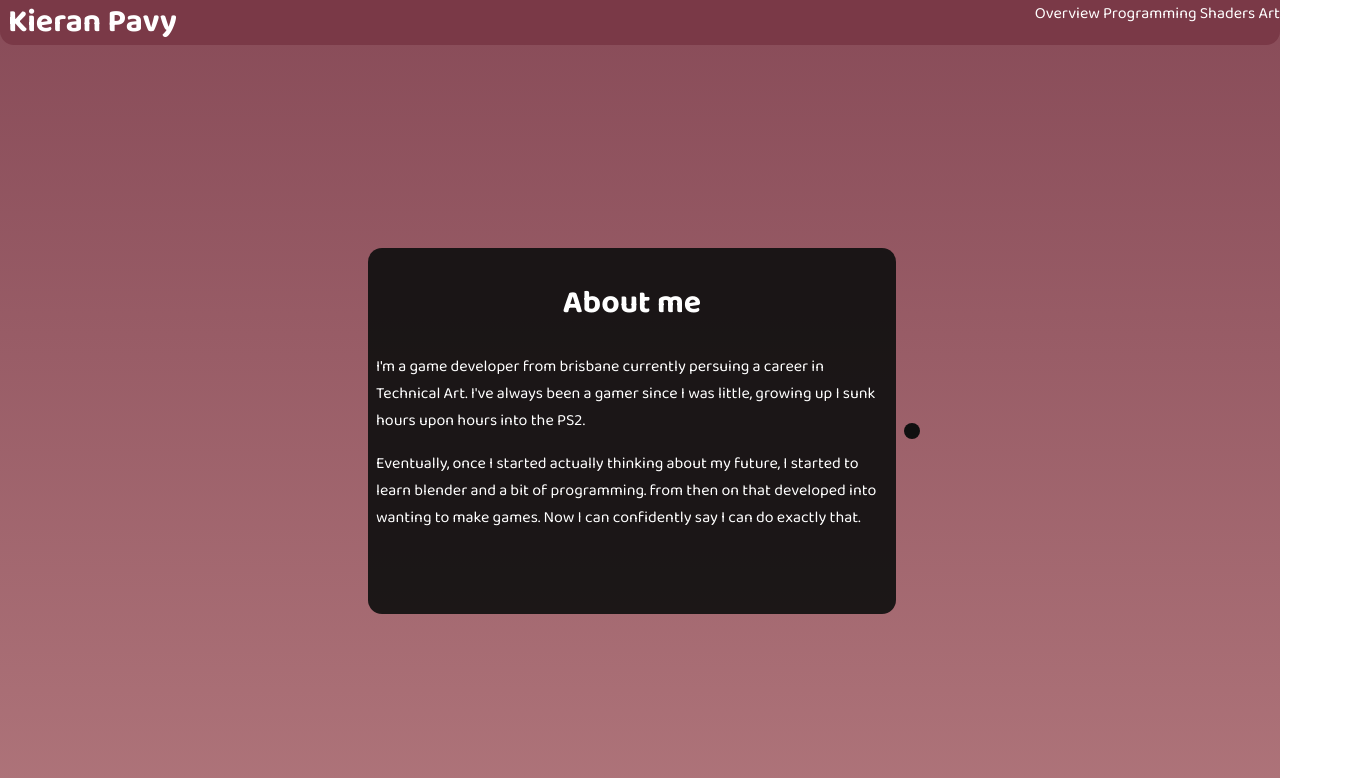
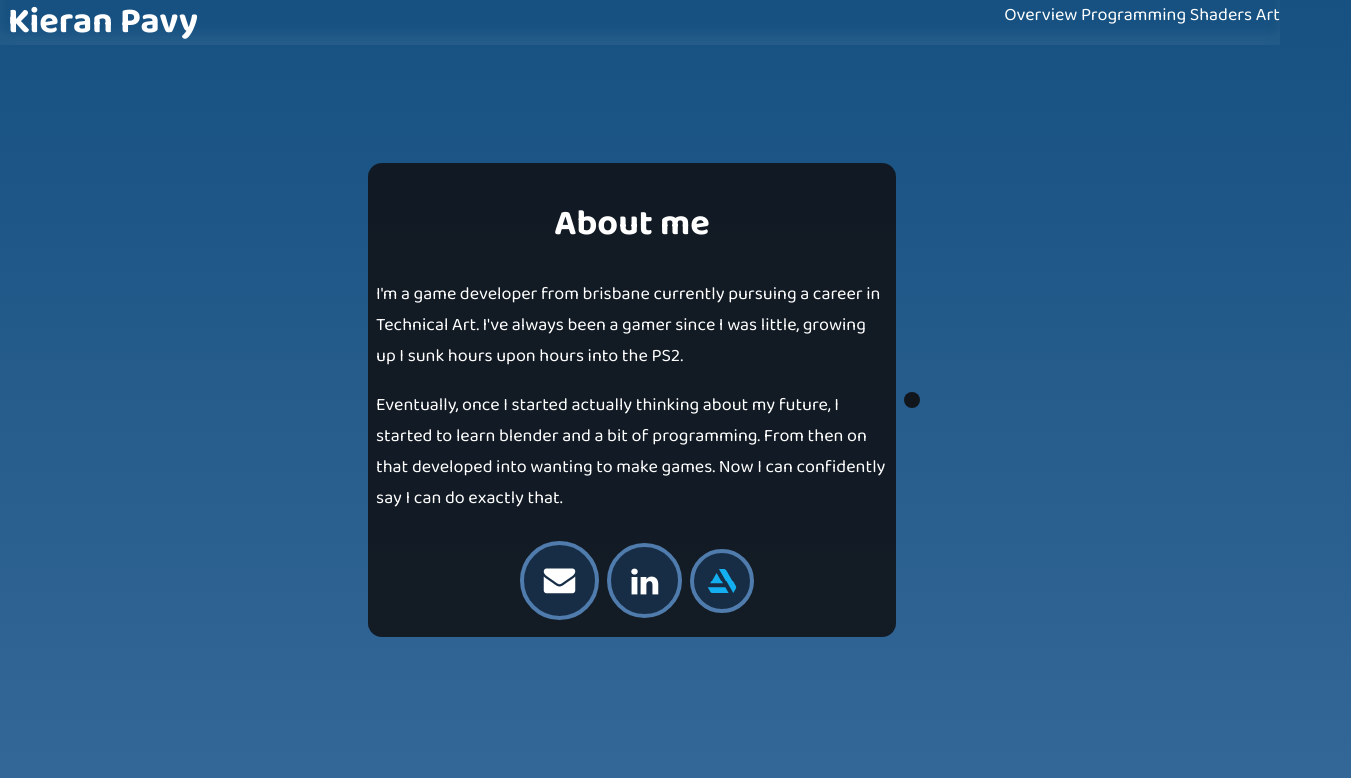
Before and after one commit to jakey1947/jakey1947.github.io, a website: page index.html in a window 1280 px wide. Shown: the top 778 px of the page, 1351 px wide, since content can reach past the window. Drawn offline with Linux system fonts and the light colour scheme.

Commit message:
more theming, scaling and contact buttons

```diff
--- a/index.html
+++ b/index.html
@@ -5,6 +5,7 @@
 <meta content="https://cdnb.artstation.com/p/assets/images/images/021/734/127/large/kieran-pavy-smiley-marshmallow.jpg?1572769601" property="og:image" />
 <head>
     <link href="https://fonts.googleapis.com/css2?family=Baloo+Da+2:wght@400;500;700&display=swap" rel="stylesheet">
+    <link rel="stylesheet" href="https://cdnjs.cloudflare.com/ajax/libs/font-awesome/4.7.0/css/font-awesome.min.css">
     <script type="importmap">
       {
         "imports": {
@@ -19,23 +20,28 @@
       document.adoptedStyleSheets.push(typescaleStyles.styleSheet);
     </script>
   </head>
-  <body style="background-image: linear-gradient(#884b58, #d49c9b);  padding: 0; margin: 0;">
-    <div style = "height: 5%; min-height: 40px; padding: 0; top: 0;"></div>
-
-    <div id="overview-panel" role="tabpanel" aria-labelledby="overview-tab">
-        <div style="display:flex; justify-content: center; right:0; left:0; min-height: 75vh; max-height:100vh; max-width: 100vw; margin: 0 auto; aspect-ratio: 1.777777777777777777777777778;">
+  <body style="background-image: linear-gradient(#165181, #4F7CAC);min-height: 100%;  padding: 0; margin: 0; font-size: 18px;">
+    <div style="display: flex; justify-content: center; margin: auto;">
+        <div style="display: inline-block; justify-self: center; padding: auto;">
+            <div id="overview-panel" role="tabpanel" aria-labelledby="overview-tab" style="display: flex; align-content: center; flex-direction: column;">
+                <div class="setter" style="display:flex; justify-content: center; height:100vh; aspect-ratio: 1.777777777777777777777777778;">
                     <embed src="https://cdnb.artstation.com/p/assets/images/images/054/219/289/large/kieran-pavy-final-raised-1080.jpg?1664029054"></embed>
-            <div style="display: flex; position: absolute; height: 40%; width: 80%; align-self: center; align-content: start; justify-content: center; align-items: center; flex-wrap: wrap;">
+                    <div class="bio-container">
                         <div class="info-box">
                             <h1 style="text-align: center;">About me</h1>
-                    <div>
-                         I'm a game developer from brisbane currently persuing a career in Technical Art.  I've always been a gamer since I was little, growing up I sunk hours upon hours into the PS2.
+                            <div style="display: flex; flex-direction: column; flex-shrink: 0; flex-grow: 1;">
+                                I'm a game developer from brisbane currently pursuing a career in Technical Art.  I've always been a gamer since I was little, growing up I sunk hours upon hours into the PS2.
                                 <p>
-                            Eventually, once I started actually thinking about my future, I started to learn blender and a bit of programming. from then on that developed into wanting to make games.  Now I can confidently say I can do exactly that.
+                                    Eventually, once I started actually thinking about my future, I started to learn blender and a bit of programming. From then on that developed into wanting to make games.  Now I can confidently say I can do exactly that.
                                 </p>
+                                <div style="display: flex; justify-content: center; width:100%; height: 30%; justify-self: end; margin-top: auto; padding: 5px;">
+                                    <a class="fa fa-envelope" href="mailto:kieran.pavy@proton.me"></a>
+                                    <a class="fa-linkedin fa" href="https://www.linkedin.com/in/kieran-pavy-38641a14a/"></a>
+                                    <a class="fa" style="background-image: url('assets/Media/ArtStation-logomark-white.svg');" href="https://www.artstation.com/jakey1947"></a>
                                 </div>
                             </div>
-                <embed src="https://cdnb.artstation.com/p/assets/images/images/021/734/127/large/kieran-pavy-smiley-marshmallow.jpg?1572769601" style="border-radius: 100%; aspect-ratio: 1; max-width: 40%; max-height:100%; height: auto; padding: 8px; background-color: #101010;"></embed>
+                        </div>
+                        <embed src="https://cdnb.artstation.com/p/assets/images/images/021/734/127/large/kieran-pavy-smiley-marshmallow.jpg?1572769601" style="border-radius: 100%; aspect-ratio: 1; max-width: 40%; max-height:30vh; height: auto; padding: 8px; background-color: #11151C;"></embed>
                     </div>
                 </div>
                 <div>
@@ -63,11 +69,14 @@
                         <div src="assets/Media/LegoMasters.png" class="card-embed" style="background-image:url('assets/Media/LegoMasters.png'); background-size: contain; background-position: center; background-repeat: no-repeat;background-color: #000000;"></div>
                         <div class="card-title">Lego Masters Prototype</div>
                         <div class="card-description">
-                        Singleplayer VR Lego Masters game where you race to build structures from provided prompts, made in partnership with Banijay Entertainment as a University Project at QUT.<br>
+                            Singleplayer VR Lego Masters game where you race to build structures from provided prompts, made in partnership with Banijay Entertainment as a University Project at QUT.
+                            <p>
                                 I was the lead programmer on this project and implemented the mesh generation, input, gameplay loop, game design and all the backend for those systems.
                                 This game is not publicly available because of NDA.
+                            </p>
                         </div>
                     </button>
+                </div>
             </div>
         </div>
     </div>
@@ -81,7 +90,7 @@
     ham again
     </div>
 
-    <div class="topbar">
+    <div class="nav-bar">
         <h1 style="position: absolute; padding-left: 8px; padding-right: 8px;">Kieran Pavy</h1>
         <md-tabs aria-label="Content to view" style="position: absolute; right: 0; align-items: center; height: 100%; border-bottom-left-radius: 14px; border-bottom-right-radius: 14px;">
             <script>addEventListener('change', (event) =>
@@ -106,7 +115,7 @@
             </md-primary-tab>
         </md-tabs>
     </div>
-    <div style="height: 15%;"></div>
+    <div style="display: flex; height: 15%; background-color: #165181; margin-top: 40px; box-shadow: inset 0 20px 20px #00000040; bottom: 0;"></div>
     <style>
         body
         {
@@ -119,44 +128,47 @@
             align-items: flex-start;
             gap: 16px;
         }
-        .topbar
+        .nav-bar
         {
             display: flex;
             flex-direction: row;
             align-items: center;
-            border-bottom-right-radius: 14px;
-            border-bottom-left-radius: 14px;
             height: 5%;
             min-height: 45px;
-            background-color:#7a3947;
+            background-color:#165181;
             position:fixed;
             top: 0;
             left: 0;
             width: 100%;
             align-self: center;
             justify-content: left;
+            box-shadow: inset 0px -12px 12px #ffffff10;
         }
         .tab-button
         {
             font-family: "Baloo Da 2";
             width: 8%;
-            --md-sys-color-surface: #101010;
-            --md-sys-color-primary: #d49c9b;
-            --md-sys-color-on-surface: #be807f;
-            --md-sys-color-on-surface-variant: #884b58;
-            --md-sys-color-surface-variant: #884b58;
+            --md-sys-color-surface: #11151C;
+            --md-sys-color-primary: #4F7CAC;
+            --md-sys-color-on-surface: #4F7CAC;
+            --md-sys-color-on-surface-variant: #165181;
+            --md-sys-color-surface-variant: #165181;
             flex-grow: 1;
             height: 100%;
         }
         .info-box
         {
+            display: flex;
+            flex-direction: column;
+            justify-content: space-between;
+            align-content: space-between;
             width: 50%;
             max-width: 700px;
             height: 100%;
-            min-height:350px;
+            min-height:40vh;
             min-width: 350;
             border-radius: 14px;
-            background-color: #101010ea;
+            background-color: #11151Cea;
             margin: 8px;
             padding: 8px;
             max-height: 90%;
@@ -169,31 +181,38 @@
         }
         .project-card
         {
-            background-color: #a56472;
-            width: 400px;
+            background-color: #4F7CAC;
+            max-width: 90vw;
             height: 600px;
             padding: 8px;
             margin: 8px;
             border-radius: 14px;
             box-shadow:10px 10px 10px #00000080;
-            border-bottom-color: #a56472;
-            border-right-color: #a56472;
-            border-top-color: #d49c9b;
-            border-left-color: #d49c9b;
+            border-bottom-color: #4F7CAC;
+            border-right-color: #4F7CAC;
+            border-top-color: #7cabdd;
+            border-left-color: #7cabdd;
             border-width: 3px;
             color: #ffffff;
             justify-content: start;
             display: flex;
             flex-direction: column;
         }
+        @media (min-width: 500px)
+        {
+            .project-card
+            {
+                max-width: 450px;
+            }
+        }
         .project-card:active
         {
-            background-color: #975664;
+            background-color: #42699c;
             box-shadow:5px 5px 5px #000000;
-            border-bottom-color: #5a2934;
-            border-right-color: #5a2934;
-            border-top-color: #e6b0af;
-            border-left-color: #e6b0af;
+            border-bottom-color: #385091;
+            border-right-color: #385091;
+            border-top-color: #4F7CAC;
+            border-left-color: #4F7CAC;
             border-width: 3px;
             border-style: solid;
             translate: 2px 2px;
@@ -202,11 +221,13 @@
         }
         .project-card:hover
         {
-            scale: 103%;
+            translate: -4px -4px;
+            box-shadow:14px 14px 14px #00000080;
+
         }
         .project-card:hover:active
         {
-            scale: 100%;
+            translate: 2px 2px;
         }
         .card-embed
         {
@@ -221,16 +242,42 @@
             font-family: "Baloo Da 2";
             color: #ffffff;
             text-align: center;
-            font-size: 40px;
+            font-size: 3em;
             line-height: 45px;
         }
         .card-description
         {
-            font-size: large;
+            font-size: 1.3em;
             margin-left: 10px;
             margin-right: 10px;
-            margin-top: 0;
             text-align: start;
+        }
+        .fa
+        {
+            border: 4px solid #4F7CAC;
+            font-size:175%;
+            line-height: 100%;
+            margin: 4px;
+            text-align: center;
+            min-height:2vh;
+            max-height: 100%;
+            aspect-ratio: 1;
+            background-color: #172d46;
+            border-radius: 100%;
+            background-position: center;
+            align-self: center;
+            padding: 20px;
+            flex-shrink: 0;
+            text-decoration: none;
+            color: #ffffff;
+        }
+        .fa:hover
+        {
+            scale: 103%;
+        }
+        .bio-container
+        {
+            display: flex; position: absolute; width: 80%; align-self: center; align-content: start; justify-content: center; align-items: center; flex-wrap: wrap;
         }
     </style>
   </body>
```
Also changed, not shown: assets/Media/ArtStation-logomark-white.svg (added), assets/Media/LI-In-Bug.png (added). Lines whose indentation alone changed are shown as unchanged.
